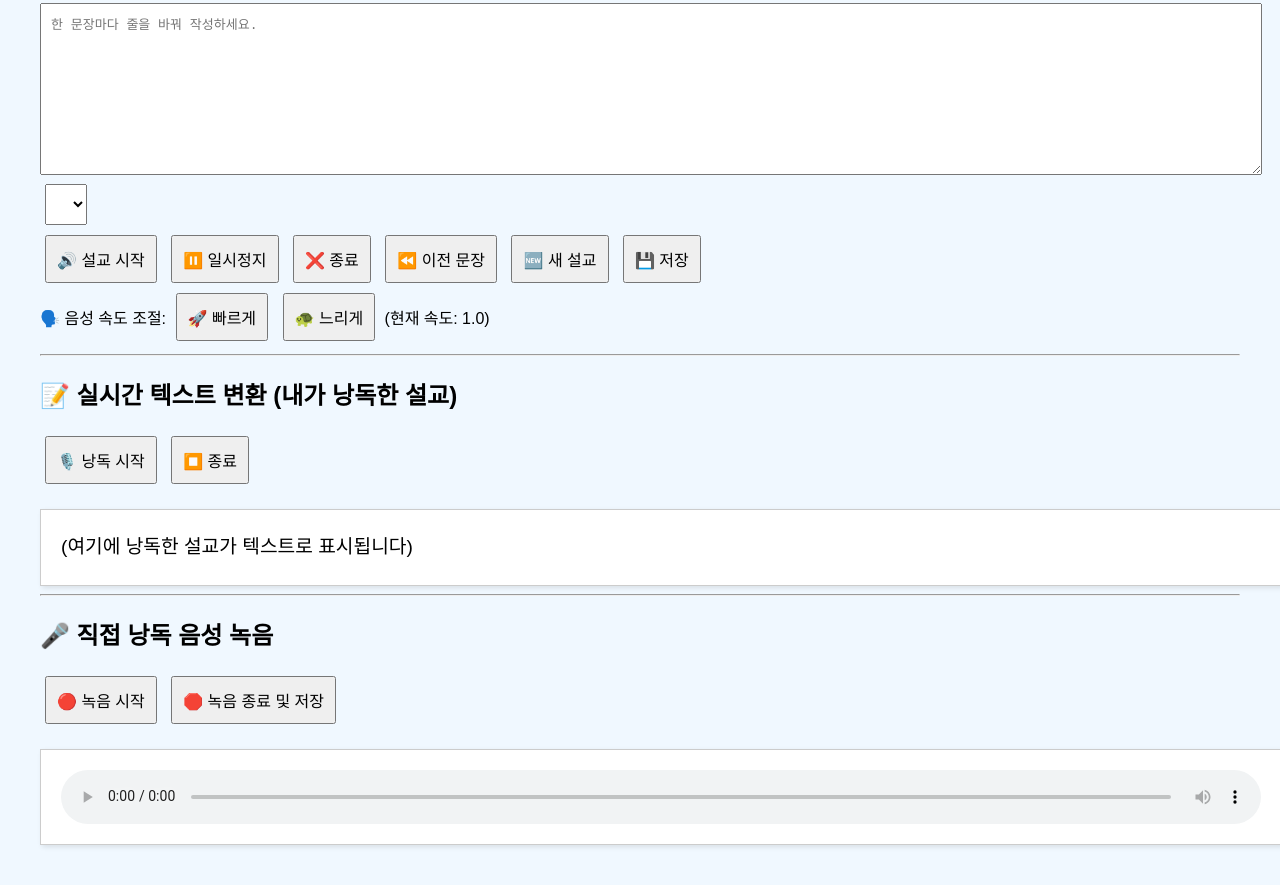
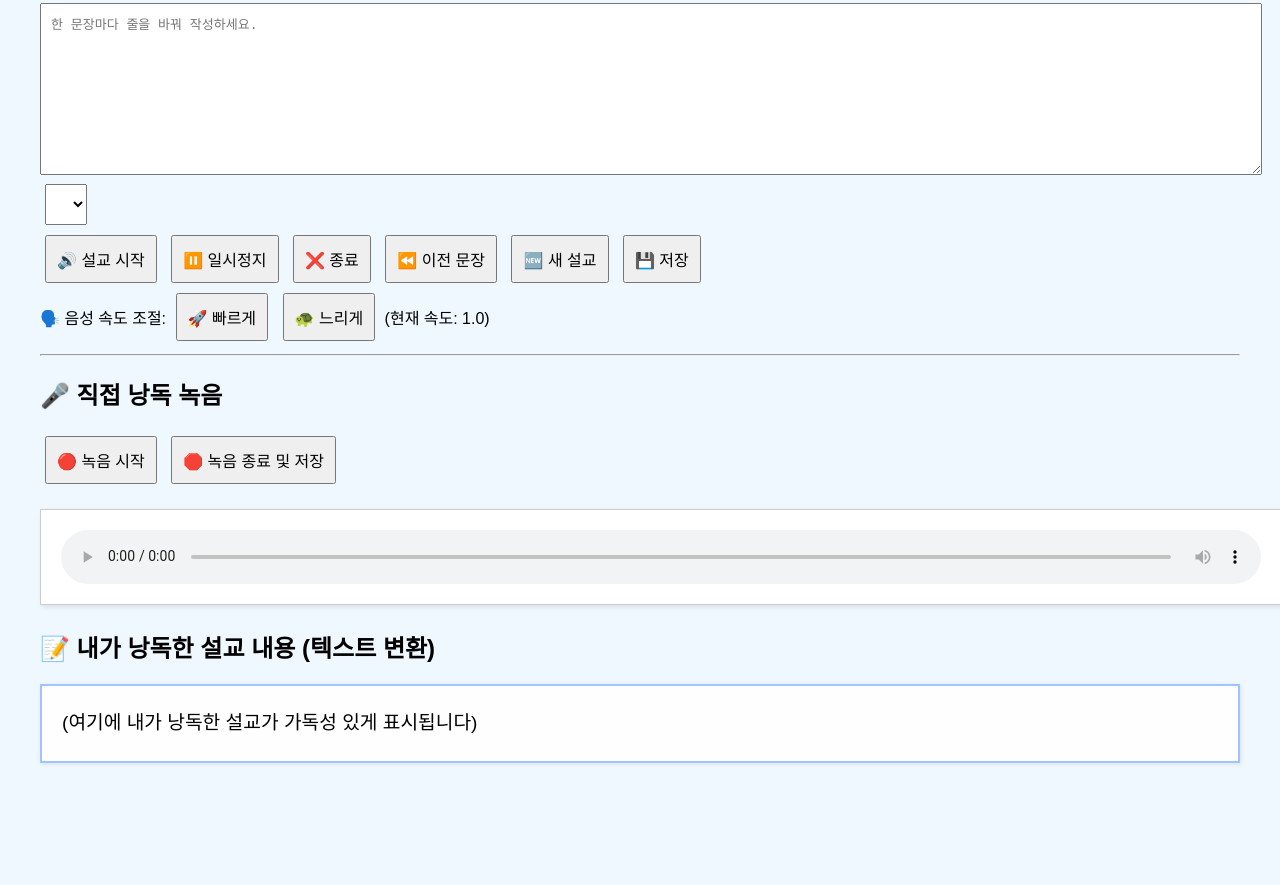
Before and after one commit to choijooonil123/sermon_updating, a plain HTML site: page index.html in a window 1280 px wide. Shown: the part 261-1146 px from the top of the page. After the commit the page ends 1064 px from the top, so only its background shows below. Drawn offline with Linux system fonts and the light colour scheme.

Commit message:
Update index.html

```diff
--- a/index.html
+++ b/index.html
@@ -27,11 +27,21 @@
       white-space: pre-wrap;
       box-shadow: 2px 2px 5px rgba(0,0,0,0.1);
     }
+    #convertedTextBox {
+      background: #fefefe;
+      border: 2px solid #a0c4ff;
+      padding: 20px;
+      margin-top: 20px;
+      line-height: 1.8;
+      font-size: 1.2em;
+      white-space: pre-wrap;
+      box-shadow: 1px 1px 4px rgba(0,0,0,0.1);
+    }
   </style>
 </head>
 <body>
 
-<h1>📖 설교 읽기 + 🎙️ 직접 낭독 + 📝 텍스트 변환 + 🔴 음성 저장</h1>
+<h1>📖 설교 읽기 + 🎙️ 직접 낭독 녹음 + 📝 음성 텍스트 변환</h1>
 
 <div id="previewBox"></div>
 <textarea id="sermonInput" placeholder="한 문장마다 줄을 바꿔 작성하세요."></textarea><br>
@@ -55,22 +65,19 @@
 </div>
 
 <hr>
-<h2>📝 실시간 텍스트 변환 (내가 낭독한 설교)</h2>
-<button onclick="startSTT()">🎙️ 낭독 시작</button>
-<button onclick="stopSTT()">⏹️ 종료</button>
-<div id="liveTranscript">(여기에 낭독한 설교가 텍스트로 표시됩니다)</div>
-
-<hr>
-<h2>🎤 직접 낭독 음성 녹음</h2>
+<h2>🎤 직접 낭독 녹음</h2>
 <button onclick="startRecording()">🔴 녹음 시작</button>
 <button onclick="stopRecording()">🛑 녹음 종료 및 저장</button>
 <audio id="recordedAudio" controls></audio>
 
+<h2>📝 내가 낭독한 설교 내용 (텍스트 변환)</h2>
+<div id="convertedTextBox">(여기에 내가 낭독한 설교가 가독성 있게 표시됩니다)</div>
+
 <script>
   let sermonSentences = [], currentIndex = 0, isPaused = false, rewindCount = 0;
   let synth = window.speechSynthesis, voices = [], currentUtterance = null, speechRate = 1.0;
+  let mediaRecorder, recordedChunks = [];
   let recognition;
-  let mediaRecorder, recordedChunks = [];
 
   function loadVoices() {
     voices = synth.getVoices().filter(v => v.lang.startsWith("ko") || v.lang.startsWith("en"));
@@ -156,26 +163,6 @@
     updatePreview(-1);
   }
 
-  function startSTT() {
-    recognition = new (window.SpeechRecognition || window.webkitSpeechRecognition)();
-    recognition.lang = "ko-KR";
-    recognition.continuous = true;
-    recognition.interimResults = true;
-    recognition.onresult = event => {
-      let result = "";
-      for (let i = event.resultIndex; i < event.results.length; ++i) {
-        result += event.results[i][0].transcript;
-        if (event.results[i].isFinal) result += "\n";
-      }
-      document.getElementById("liveTranscript").textContent = result;
-    };
-    recognition.start();
-  }
-
-  function stopSTT() {
-    if (recognition) recognition.stop();
-  }
-
   function startRecording() {
     navigator.mediaDevices.getUserMedia({ audio: true }).then(stream => {
       recordedChunks = [];
@@ -184,8 +171,7 @@
       mediaRecorder.onstop = () => {
         const blob = new Blob(recordedChunks, { type: 'audio/webm' });
         const audioURL = URL.createObjectURL(blob);
-        const audio = document.getElementById("recordedAudio");
-        audio.src = audioURL;
+        document.getElementById("recordedAudio").src = audioURL;
         const a = document.createElement("a");
         a.href = audioURL;
         a.download = `설교_녹음_${new Date().toISOString().slice(0,19).replace(/[:T]/g, '-')}.webm`;
@@ -199,6 +185,22 @@
     if (mediaRecorder && mediaRecorder.state !== 'inactive') mediaRecorder.stop();
   }
 
+  function startSTT() {
+    recognition = new (window.SpeechRecognition || window.webkitSpeechRecognition)();
+    recognition.lang = "ko-KR";
+    recognition.continuous = true;
+    recognition.interimResults = true;
+    recognition.onresult = event => {
+      let result = "";
+      for (let i = event.resultIndex; i < event.results.length; ++i) {
+        result += event.results[i][0].transcript;
+        if (event.results[i].isFinal) result += "\n";
+      }
+      document.getElementById("convertedTextBox").textContent = result;
+    };
+    recognition.start();
+  }
+
   window.onload = () => {
     loadVoices();
     setTimeout(loadVoices, 200);
```
